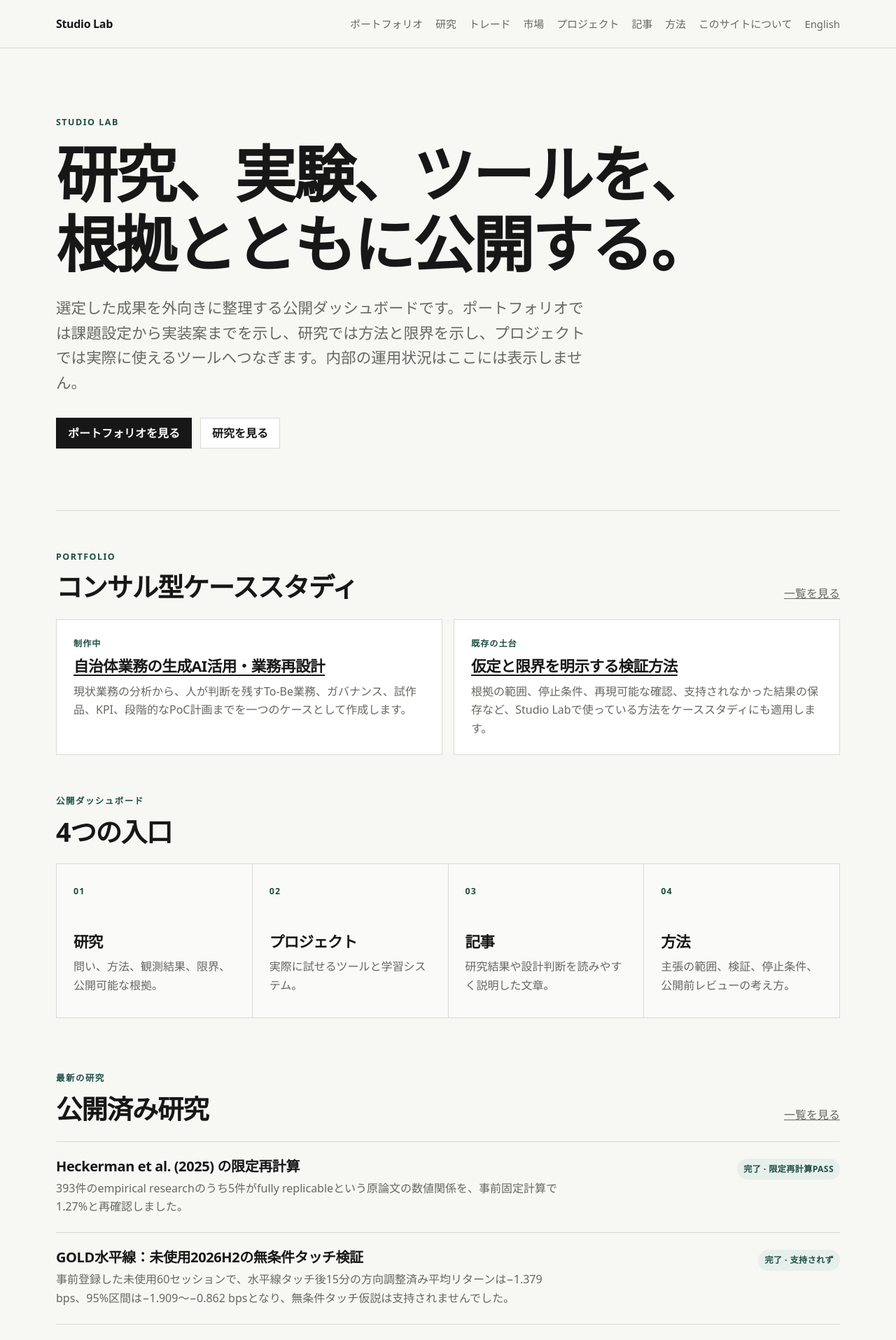
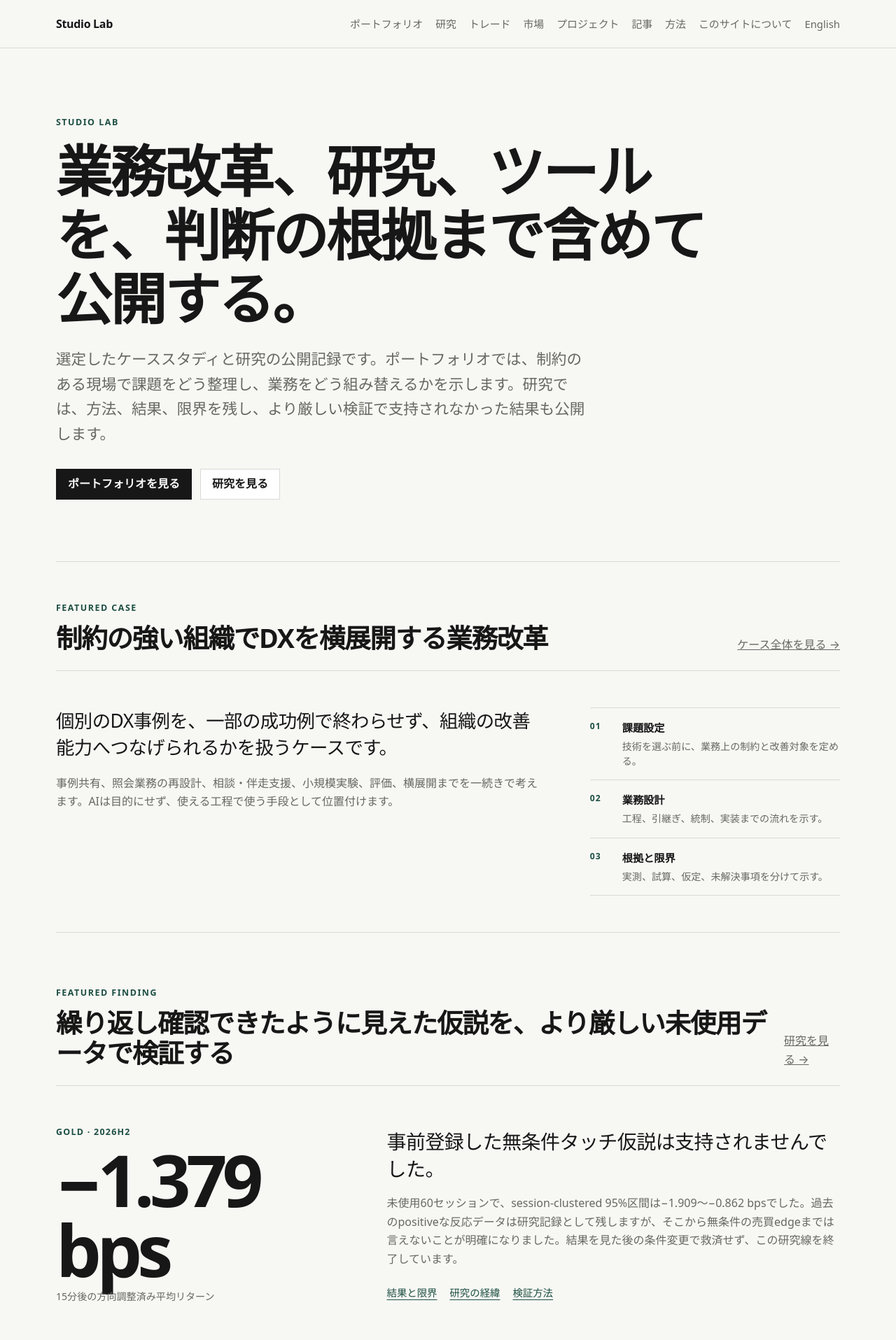
Before and after one commit to Josh-Temple/studio-lab-research, a Jekyll site: the page built from ja/index.md, in a window 1280 px wide. Shown: the top 1915 px of the page at 70% size. Built offline with Jekyll 4.4.1, drawn with Linux system fonts in a browser that asks for light colours; some of the changed text lies outside the part shown.

Commit message:
Refine homepage into an editorial research showcase
* Redesign homepage around featured case and evidence

* Redesign Japanese homepage around featured case and evidence

* Add editorial homepage hierarchy styles

```diff
--- a/assets/css/site.css
+++ b/assets/css/site.css
@@ -189,3 +189,99 @@ h3 { margin-top: 2.1em; font-size: 1.25rem; }
 @media (max-width: 680px) {
   .market-meta { grid-template-columns: 1fr; }
 }
+
+/* Editorial homepage hierarchy */
+.dashboard-hero h1 { max-width: 960px; font-size: clamp(2.65rem, 7vw, 5rem); }
+
+.editorial-feature {
+  display: grid;
+  grid-template-columns: minmax(0, 1.45fr) minmax(280px, .75fr);
+  gap: clamp(32px, 6vw, 72px);
+  padding: clamp(28px, 5vw, 52px) 0;
+  border-block: 1px solid var(--line);
+}
+.editorial-feature-main { max-width: 720px; }
+.editorial-feature-main p { margin: 0; color: var(--muted); }
+.editorial-feature-main p + p { margin-top: 18px; }
+.feature-deck {
+  color: var(--text) !important;
+  font-size: clamp(1.2rem, 2.5vw, 1.65rem);
+  line-height: 1.45;
+  letter-spacing: -.02em;
+}
+.evidence-note { margin: 0; display: grid; align-content: start; }
+.evidence-note div {
+  display: grid;
+  grid-template-columns: 34px minmax(0, 1fr);
+  gap: 12px;
+  padding: 16px 0;
+  border-top: 1px solid var(--line);
+}
+.evidence-note div:last-child { border-bottom: 1px solid var(--line); }
+.evidence-note dt { color: var(--accent); font-size: .76rem; font-weight: 750; letter-spacing: .08em; }
+.evidence-note dd { margin: 0; display: grid; gap: 3px; }
+.evidence-note strong { font-size: .95rem; }
+.evidence-note span { color: var(--muted); font-size: .88rem; line-height: 1.5; }
+
+.finding-feature {
+  display: grid;
+  grid-template-columns: minmax(250px, .75fr) minmax(0, 1.25fr);
+  gap: clamp(32px, 7vw, 84px);
+  padding: clamp(30px, 5vw, 56px) 0;
+  border-block: 1px solid var(--line);
+}
+.finding-number { display: grid; align-content: start; gap: 7px; }
+.finding-kicker { color: var(--accent); font-size: .78rem; font-weight: 750; letter-spacing: .1em; text-transform: uppercase; }
+.finding-number strong {
+  font-size: clamp(3.4rem, 8vw, 6.8rem);
+  line-height: .98;
+  letter-spacing: -.065em;
+  font-variant-numeric: tabular-nums;
+}
+.finding-number > span:last-child { max-width: 270px; color: var(--muted); font-size: .88rem; line-height: 1.45; }
+.finding-copy { max-width: 660px; align-self: center; }
+.finding-copy p { margin: 0; color: var(--muted); }
+.finding-copy p + p { margin-top: 16px; }
+.finding-conclusion {
+  color: var(--text) !important;
+  font-size: clamp(1.3rem, 2.6vw, 1.75rem);
+  line-height: 1.4;
+  letter-spacing: -.02em;
+}
+.inline-links { display: flex; flex-wrap: wrap; gap: 10px 18px; margin-top: 24px; font-size: .9rem; }
+.inline-links a { color: var(--accent); text-underline-offset: 4px; }
+
+.link-grid {
+  display: grid;
+  grid-template-columns: repeat(4, minmax(0, 1fr));
+  gap: 0 22px;
+  border-bottom: 1px solid var(--line);
+}
+.link-panel {
+  display: grid;
+  align-content: start;
+  gap: 8px;
+  min-height: 170px;
+  padding: 20px 0 24px;
+  border-top: 1px solid var(--line);
+  text-decoration: none;
+}
+.link-panel span { color: var(--accent); font-size: .76rem; font-weight: 750; letter-spacing: .08em; text-transform: uppercase; }
+.link-panel strong { font-size: 1.05rem; line-height: 1.35; letter-spacing: -.015em; }
+.link-panel small { color: var(--muted); font-size: .86rem; line-height: 1.5; }
+.link-panel:hover strong { text-decoration: underline; text-underline-offset: 4px; }
+
+@media (max-width: 900px) {
+  .editorial-feature,
+  .finding-feature { grid-template-columns: 1fr; }
+  .link-grid { grid-template-columns: repeat(2, minmax(0, 1fr)); }
+  .link-panel { min-height: 0; }
+}
+@media (max-width: 680px) {
+  .dashboard-hero h1 { font-size: clamp(2.45rem, 12vw, 4rem); }
+  .section-heading { align-items: flex-start; flex-direction: column; gap: 10px; }
+  .finding-number strong { font-size: clamp(3.2rem, 17vw, 5.5rem); }
+  .link-grid { grid-template-columns: 1fr; }
+  .site-nav { flex-wrap: nowrap; overflow-x: auto; max-width: 100%; padding-bottom: 4px; scrollbar-width: thin; }
+  .site-nav a { flex: 0 0 auto; white-space: nowrap; }
+}
--- a/ja/index.md
+++ b/ja/index.md
@@ -2,44 +2,68 @@
 title: ホーム
 lang: ja
 permalink: /ja/
-description: Studio Labのケーススタディ、公開研究、プロジェクト、記事、方法をまとめた日本語版ダッシュボード。
+description: 公共分野の業務改革ケース、研究、ツールを、判断の根拠と限界まで含めて公開するStudio Labの日本語版。
 ---
 
 <section class="hero dashboard-hero">
   <p class="eyebrow">Studio Lab</p>
-  <h1>研究、実験、ツールを、根拠とともに公開する。</h1>
-  <p class="lede">選定した成果を外向きに整理する公開ダッシュボードです。ポートフォリオでは課題設定から実装案までを示し、研究では方法と限界を示し、プロジェクトでは実際に使えるツールへつなぎます。内部の運用状況はここには表示しません。</p>
-  <div class="hero-actions"><a class="button primary" href="{{ '/ja/portfolio/' | relative_url }}">ポートフォリオを見る</a><a class="button secondary" href="{{ '/ja/research/' | relative_url }}">研究を見る</a></div>
-</section>
-
-<section class="section compact-section" aria-labelledby="portfolio-title-ja">
-  <div class="section-heading"><div><p class="eyebrow">Portfolio</p><h2 id="portfolio-title-ja">コンサル型ケーススタディ</h2></div><a href="{{ '/ja/portfolio/' | relative_url }}">一覧を見る</a></div>
-  <div class="feature-grid feature-grid-wide">
-    <article class="feature-card">
-      <p class="feature-meta">制作中</p>
-      <h3><a href="{{ '/ja/portfolio/' | relative_url }}">自治体業務の生成AI活用・業務再設計</a></h3>
-      <p>現状業務の分析から、人が判断を残すTo-Be業務、ガバナンス、試作品、KPI、段階的なPoC計画までを一つのケースとして作成します。</p>
-    </article>
-    <article class="feature-card">
-      <p class="feature-meta">既存の土台</p>
-      <h3><a href="{{ '/ja/methods/' | relative_url }}">仮定と限界を明示する検証方法</a></h3>
-      <p>根拠の範囲、停止条件、再現可能な確認、支持されなかった結果の保存など、Studio Labで使っている方法をケーススタディにも適用します。</p>
-    </article>
+  <h1>業務改革、研究、ツールを、判断の根拠まで含めて公開する。</h1>
+  <p class="lede">選定したケーススタディと研究の公開記録です。ポートフォリオでは、制約のある現場で課題をどう整理し、業務をどう組み替えるかを示します。研究では、方法、結果、限界を残し、より厳しい検証で支持されなかった結果も公開します。</p>
+  <div class="hero-actions">
+    <a class="button primary" href="{{ '/ja/portfolio/' | relative_url }}">ポートフォリオを見る</a>
+    <a class="button secondary" href="{{ '/ja/research/' | relative_url }}">研究を見る</a>
   </div>
 </section>
 
-<section class="section compact-section" aria-labelledby="areas-title-ja">
-  <div class="section-heading"><div><p class="eyebrow">公開ダッシュボード</p><h2 id="areas-title-ja">4つの入口</h2></div></div>
-  <div class="area-grid">
-    <a class="area-card" href="{{ '/ja/research/' | relative_url }}"><span class="area-kicker">01</span><h3>研究</h3><p>問い、方法、観測結果、限界、公開可能な根拠。</p></a>
-    <a class="area-card" href="{{ '/ja/projects/' | relative_url }}"><span class="area-kicker">02</span><h3>プロジェクト</h3><p>実際に試せるツールと学習システム。</p></a>
-    <a class="area-card" href="{{ '/ja/writing/' | relative_url }}"><span class="area-kicker">03</span><h3>記事</h3><p>研究結果や設計判断を読みやすく説明した文章。</p></a>
-    <a class="area-card" href="{{ '/ja/methods/' | relative_url }}"><span class="area-kicker">04</span><h3>方法</h3><p>主張の範囲、検証、停止条件、公開前レビューの考え方。</p></a>
+<section class="section compact-section" aria-labelledby="featured-case-title-ja">
+  <div class="section-heading">
+    <div>
+      <p class="eyebrow">Featured case</p>
+      <h2 id="featured-case-title-ja">制約の強い組織でDXを横展開する業務改革</h2>
+    </div>
+    <a href="{{ '/ja/portfolio/' | relative_url }}">ケース全体を見る →</a>
+  </div>
+  <div class="editorial-feature">
+    <div class="editorial-feature-main">
+      <p class="feature-deck">個別のDX事例を、一部の成功例で終わらせず、組織の改善能力へつなげられるかを扱うケースです。</p>
+      <p>事例共有、照会業務の再設計、相談・伴走支援、小規模実験、評価、横展開までを一続きで考えます。AIは目的にせず、使える工程で使う手段として位置付けます。</p>
+    </div>
+    <dl class="evidence-note" aria-label="ケーススタディの構成">
+      <div><dt>01</dt><dd><strong>課題設定</strong><span>技術を選ぶ前に、業務上の制約と改善対象を定める。</span></dd></div>
+      <div><dt>02</dt><dd><strong>業務設計</strong><span>工程、引継ぎ、統制、実装までの流れを示す。</span></dd></div>
+      <div><dt>03</dt><dd><strong>根拠と限界</strong><span>実測、試算、仮定、未解決事項を分けて示す。</span></dd></div>
+    </dl>
+  </div>
+</section>
+
+<section class="section" aria-labelledby="featured-finding-title-ja">
+  <div class="section-heading">
+    <div>
+      <p class="eyebrow">Featured finding</p>
+      <h2 id="featured-finding-title-ja">繰り返し確認できたように見えた仮説を、より厳しい未使用データで検証する</h2>
+    </div>
+    <a href="{{ '/ja/research/gold-horizontal-unconditional-touch-2026h2/' | relative_url }}">研究を見る →</a>
+  </div>
+  <div class="finding-feature">
+    <div class="finding-number">
+      <span class="finding-kicker">GOLD · 2026H2</span>
+      <strong>−1.379 bps</strong>
+      <span>15分後の方向調整済み平均リターン</span>
+    </div>
+    <div class="finding-copy">
+      <p class="finding-conclusion">事前登録した無条件タッチ仮説は支持されませんでした。</p>
+      <p>未使用60セッションで、session-clustered 95%区間は−1.909〜−0.862 bpsでした。過去のpositiveな反応データは研究記録として残しますが、そこから無条件の売買edgeまでは言えないことが明確になりました。結果を見た後の条件変更で救済せず、この研究線を終了しています。</p>
+      <div class="inline-links">
+        <a href="{{ '/ja/research/gold-horizontal-unconditional-touch-2026h2/' | relative_url }}">結果と限界</a>
+        <a href="{{ '/ja/research/gold-horizontal-replication-execution-evidence/' | relative_url }}">研究の経緯</a>
+        <a href="{{ '/ja/methods/' | relative_url }}">検証方法</a>
+      </div>
+    </div>
   </div>
 </section>
 
 <section class="section">
-  <div class="section-heading"><div><p class="eyebrow">最新の研究</p><h2>公開済み研究</h2></div><a href="{{ '/ja/research/' | relative_url }}">一覧を見る</a></div>
+  <div class="section-heading"><div><p class="eyebrow">最新の研究</p><h2>最近公開した研究</h2></div><a href="{{ '/ja/research/' | relative_url }}">一覧を見る →</a></div>
   <div class="research-list">
     <article class="research-item"><div><h3><a href="{{ '/ja/research/heckerman-replicability-bounded-replication/' | relative_url }}">Heckerman et al. (2025) の限定再計算</a></h3><p>393件のempirical researchのうち5件がfully replicableという原論文の数値関係を、事前固定計算で1.27%と再確認しました。</p></div><span class="status">完了 · 限定再計算PASS</span></article>
     <article class="research-item"><div><h3><a href="{{ '/ja/research/gold-horizontal-unconditional-touch-2026h2/' | relative_url }}">GOLD水平線：未使用2026H2の無条件タッチ検証</a></h3><p>事前登録した未使用60セッションで、水平線タッチ後15分の方向調整済み平均リターンは−1.379 bps、95%区間は−1.909〜−0.862 bpsとなり、無条件タッチ仮説は支持されませんでした。</p></div><span class="status">完了 · 支持されず</span></article>
@@ -47,17 +71,19 @@ description: Studio Labのケーススタディ、公開研究、プロジェク
   </div>
 </section>
 
-<section class="section">
-  <div class="section-heading"><div><p class="eyebrow">トレード研究</p><h2>再現したストーリーを、より厳しい未使用データで反証する</h2></div><a href="{{ '/ja/trading/' | relative_url }}">トレード研究へ</a></div>
-  <div class="feature-grid feature-grid-wide">
-    <article class="feature-card"><p class="feature-meta">最新の公開結果</p><h3><a href="{{ '/ja/research/gold-horizontal-unconditional-touch-2026h2/' | relative_url }}">未使用2026H2では無条件タッチ仮説を確認できなかった</a></h3><p>60セッションの固定検証で主要平均は−1.379 bps、95%区間は−1.909〜−0.862 bpsでした。使用済み標本でparameterを調整して結果を救済せず、この研究線を支持されず終了としています。</p></article>
-    <article class="feature-card"><p class="feature-meta">根拠の文脈</p><h3><a href="{{ '/ja/research/gold-horizontal-replication-execution-evidence/' | relative_url }}">過去のpositive evidenceも削除せず残す</a></h3><p>過去4期間で再現した方向反応差と2019年のpositiveなquote-crossing結果は研究記録として残ります。最新H2結果により、「反応統計の再現」と「無条件で売買可能なedge」は別だと、より明確になりました。</p></article>
+<section class="section compact-section" aria-labelledby="explore-title-ja">
+  <div class="section-heading"><div><p class="eyebrow">Explore</p><h2 id="explore-title-ja">ほかの入口</h2></div></div>
+  <div class="link-grid">
+    <a class="link-panel" href="{{ '/ja/projects/' | relative_url }}"><span>プロジェクト</span><strong>実際に動くツールと学習システム</strong><small>直接試せる成果をまとめています。</small></a>
+    <a class="link-panel" href="{{ '/ja/writing/' | relative_url }}"><span>記事</span><strong>研究や設計判断を読みやすく整理</strong><small>専門的な内容を、背景から追える形で説明します。</small></a>
+    <a class="link-panel" href="{{ '/ja/methods/' | relative_url }}"><span>方法</span><strong>主張の範囲と停止条件</strong><small>検証、再現、公開前レビューの考え方を示します。</small></a>
+    <a class="link-panel" href="{{ '/ja/market/' | relative_url }}"><span>市場</span><strong>公開市場データの観測</strong><small>売買判断から分離した記述的な観測です。</small></a>
   </div>
 </section>
 
 <section class="section public-boundary">
   <p class="eyebrow">公開範囲</p>
   <h2>内部の運用情報ではなく、レビュー済み成果を公開する。</h2>
-  <p>作業キュー、非公開データ、運用ログ、未公開の主張、現在の売買判断などは内部ダッシュボードに残します。</p>
+  <p>作業キュー、非公開データ、運用ログ、未公開の主張、現在のポジションや売買判断などは公開レイヤーに含めません。</p>
   <a href="{{ '/ja/about/' | relative_url }}">公開方針を見る</a>
 </section>
```
Also changed, not shown: index.md (+46 -61 lines).
